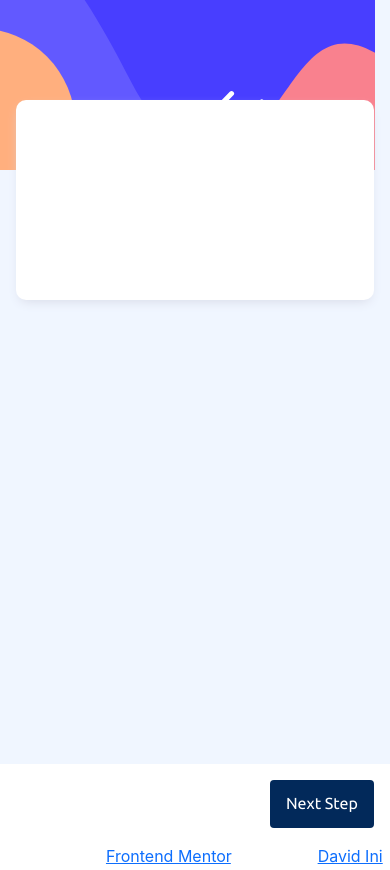
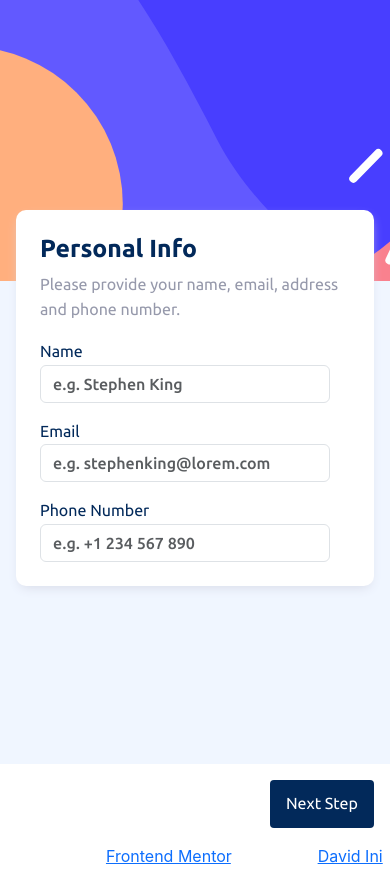
Before and after one commit to inioluwabello/multi-step-form, a Next.js app: page / in a window 390 px wide. Built offline with nearby package versions, Linux system fonts and the light colour scheme.

Commit message:
Personal Info

```diff
--- a/components/mobile/MobileView.js
+++ b/components/mobile/MobileView.js
@@ -1,16 +1,22 @@
-const MobileView = () => {
+import PersonalInfo from "./PersonalInfoComponent";
+
+const MobileView = ({ userInfo, setUserInfo }) => {
   return (
-        <main className="mobile">
-
+    <main role="main" className="mobile">
       <header className="header"></header>
       <div className="p-3 mt--54">
-                <div className="main-content-mobile white-bg"></div>
+        <div className="main-content-mobile white-bg">
+          <PersonalInfo
+            userInfo={userInfo}
+            setUserInfo={setUserInfo}
+          />
+        </div>
       </div>
       <footer className="footer white-bg text-right">
         <button className="pry marine-blue-bg white">Next Step</button>
       </footer>
     </main>
-    )
-}
+  );
+};
 
-export default MobileView
+export default MobileView;
--- /dev/null
+++ b/components/mobile/PersonalInfoComponent.js
@@ -0,0 +1,57 @@
+const PersonalInfo = ({ userInfo, setUserInfo }) => {
+    const handleSetName = (e) => {
+        setUserInfo({...userInfo, name: e.target.value });
+    }
+    const handleSetEmail = (e) => {
+        setUserInfo({...userInfo, email: e.target.value });
+    }
+    const handleSetPhone = (e) => {
+        setUserInfo({...userInfo, phoneNumber: e.target.value });
+    }
+  return (
+    <div className="form-wrapper marine-blue">
+      <div className="form-title">
+        <h2 className="fontFaceUbuntuBold">Personal Info</h2>
+        <p className="alt-text cool-grey fontFaceUbuntuRegular">Please provide your name, email, address and phone number.</p>
+      </div>
+
+      <div className="form-content">
+        <label className="fontFaceUbuntuRegular" htmlFor="name">
+          Name
+          <input
+            type="text"
+            id="name"
+            className="form-control fontFaceUbuntuMedium"
+            value={userInfo.name}
+            onChange={handleSetName}
+            placeholder="e.g. Stephen King"
+          />
+        </label>
+        <label className="fontFaceUbuntuRegular" htmlFor="email">
+          Email
+          <input
+            type="email"
+            id="email"
+            className="form-control fontFaceUbuntuMedium"
+            value={userInfo.email}
+            onChange={handleSetEmail}
+            placeholder="e.g. stephenking@lorem.com"
+          />
+        </label>
+        <label className="fontFaceUbuntuRegular" htmlFor="phone-number">
+          Phone Number
+          <input
+            type="text"
+            id="phone-number"
+            className="form-control fontFaceUbuntuMedium"
+            value={userInfo.phoneNumber}
+            onChange={handleSetPhone}
+            placeholder="e.g. +1 234 567 890"
+          />
+        </label>
+      </div>
+    </div>
+  );
+};
+
+export default PersonalInfo;
--- a/pages/index.js
+++ b/pages/index.js
@@ -26,12 +26,14 @@ const Index = () => {
 
   const isMobile = pageWidth <= 770;
 
+  const [userInfo, setUserInfo] = useState({})
+
   return (
     <>
       <Heading title={"Multi-step Form"} />
       <Layout>
         <div className="centered-content fontFaceUbuntuRegular">
-          {isMobile && <MobileView />}
+          {isMobile && <MobileView userInfo={userInfo} setUserInfo={setUserInfo} />}
           {!isMobile && <DesktopView />}
         </div>
       </Layout>
--- a/styles/global.css
+++ b/styles/global.css
@@ -155,6 +155,7 @@ body {
 .mobile {
   width: 100%;
   padding-bottom: 6rem;
+  height: calc(100vh - 5rem);
 }
 
 .main-content-mobile {
@@ -165,9 +166,10 @@ body {
 }
 
 .header {
-  height: 170px;
+  height: 42%;
   background: url("/assets/images/bg-sidebar-mobile.svg");
   background-repeat: no-repeat;
+  background-size: cover;
 }
 
 .footer {
@@ -179,6 +181,20 @@ body {
 }
 
 /* End Mobile */
+
+/* Mobile & Desktop */
+.form-wrapper {
+  padding: 1.5rem;
+}
+label {
+  margin-top: 1em;
+}
+label:first-of-type {
+  margin-top: unset;
+}
+/*End Mobile & Desktop */
+
+
 
 .mt--1 {
   margin-top: -1rem;
```
Lines whose indentation alone changed are shown as unchanged.
